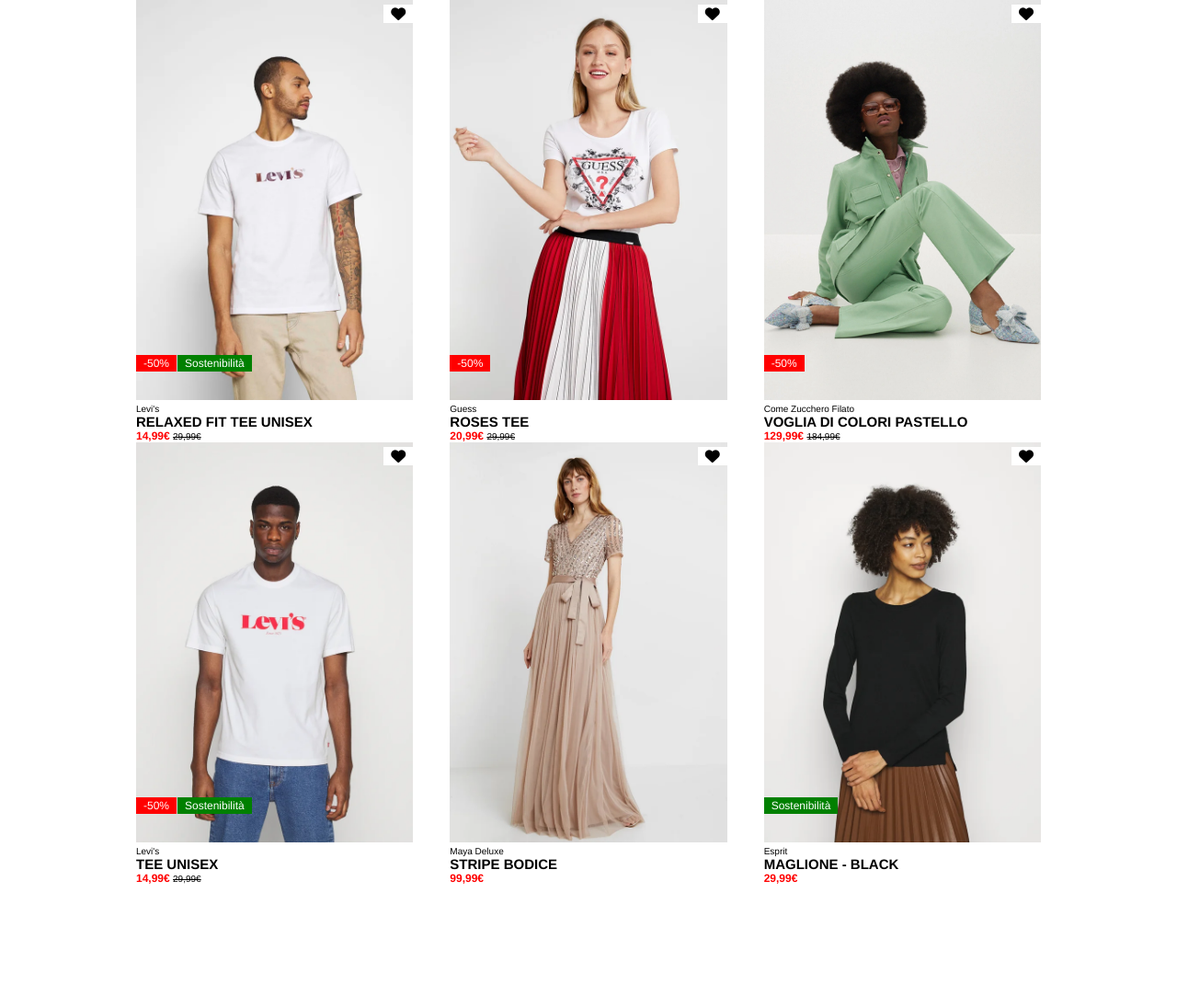
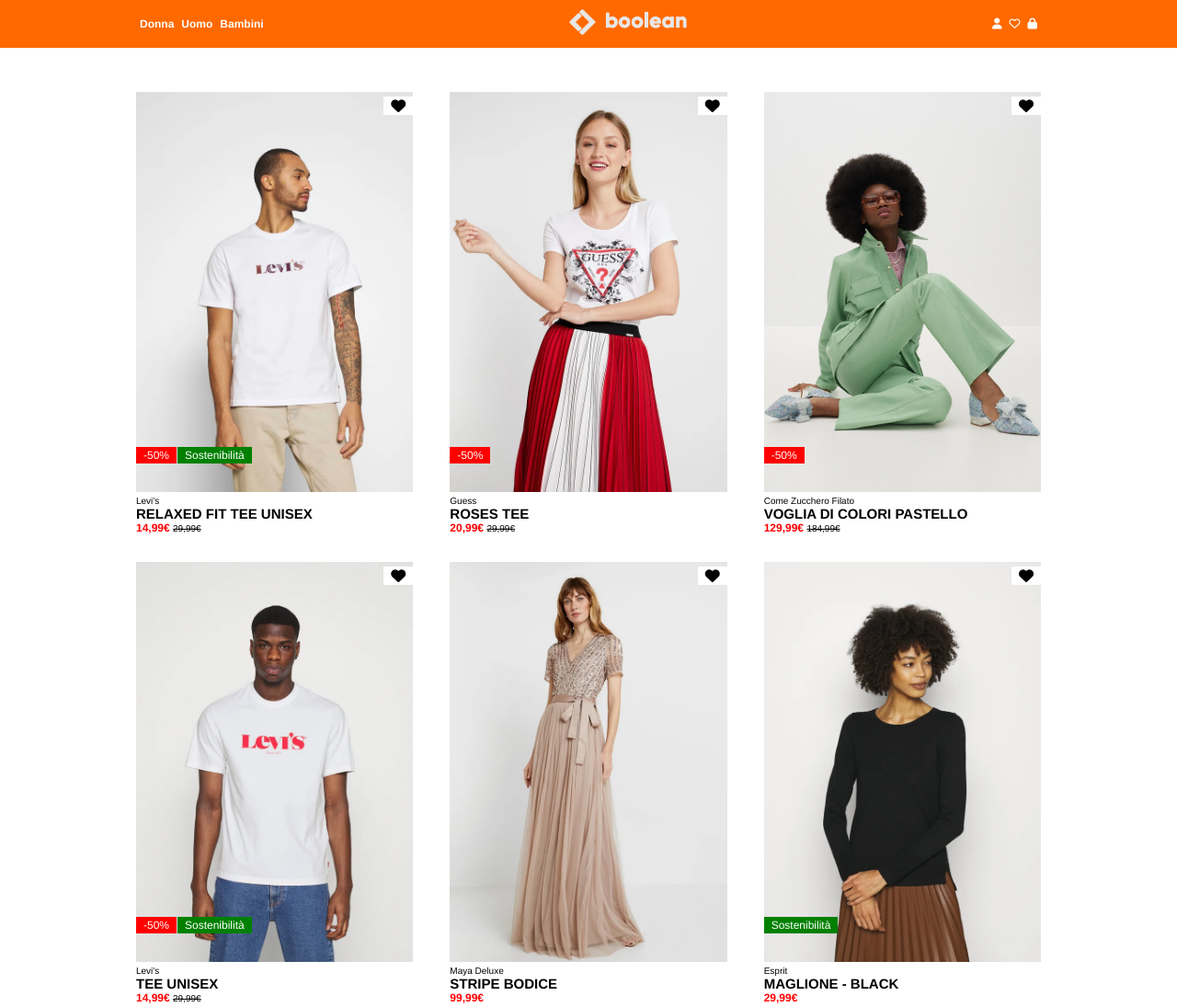
Before and after one commit to FrancescaLoria/html-css-boolando, a plain HTML site: page index.html in a window 1280 px wide. Shown: the whole page at 92% size. Drawn offline with Linux system fonts and the light colour scheme.

Commit message:
Completed header

```diff
--- a/css/style.css
+++ b/css/style.css
@@ -15,10 +15,55 @@
 }
 
 /* header */
+header{
+    background-color: #FF6900;
+    position: fixed;
+    width: 100%;
+    z-index: 2;
+}
+
+.header-container{
+    width: 80%;
+    margin: 0 auto;
+    padding: 10px 20px;
+    display: flex;
+    align-items: center;
+    justify-content: space-between;
+    color: white;
+}
+
+header ul{
+    display: flex;
+    list-style: none;
+}
+
+header ul > li{
+    margin: 0 4px;
+    font-size: 12px;
+    font-weight: 600;
+}
+
+header > .links{
+    width: 40%;
+}
+
+header > .logo,
+header > .awesome{
+    width: 30%;
+}
+
+header .logo{
+    width: 13%;
+}
+
 
 /* /header */
 
 /* main */
+
+main{
+    padding-top: 100px;
+}
 
 /* structure */
 .container{
@@ -77,13 +122,17 @@
     left: 45px;
 }
 
-i{
+.photos > i{
     background-color: white;
     text-align: center;
     padding: 2px 8px;
     position: absolute;
     right: 0;
     top: 5px;
+}
+
+.bio{
+    margin-bottom: 30px;
 }
 
 .brand,
@@ -107,7 +156,6 @@
     left: 0;
 }
 
-
 /* /main */
 
 /* footer */
--- a/index.html
+++ b/index.html
@@ -17,6 +17,30 @@
 <body>
     <!-- START HEADER -->
     <header>
+
+        <div class="header-container">
+            <div class="links">
+                <ul>
+                    <li>Donna</li>
+                    <li>Uomo</li>
+                    <li>Bambini</li>
+                </ul>
+            </div>
+
+            <div class="logo">
+                <img src="img/boolean-logo.png" alt="">
+
+            </div>
+
+            <div class="awesome">
+
+                <ul>
+                    <li><i class="fa-solid fa-user"></i></li>
+                    <li><i class="fa-regular fa-heart"></i></li>
+                    <li><i class="fa-solid fa-lock"></i></li>
+                </ul>
+            </div>
+        </div>
 
     </header>
     <!-- END HEADER -->
```
